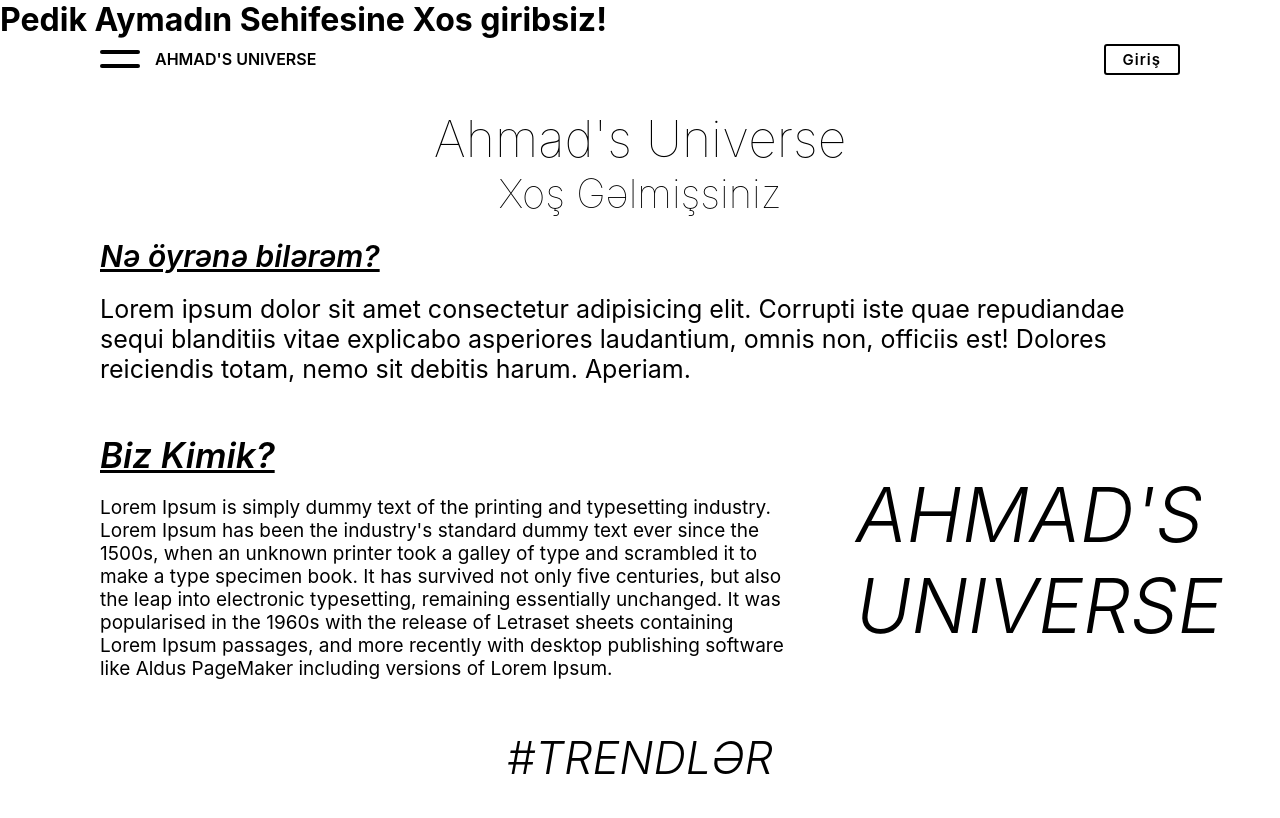
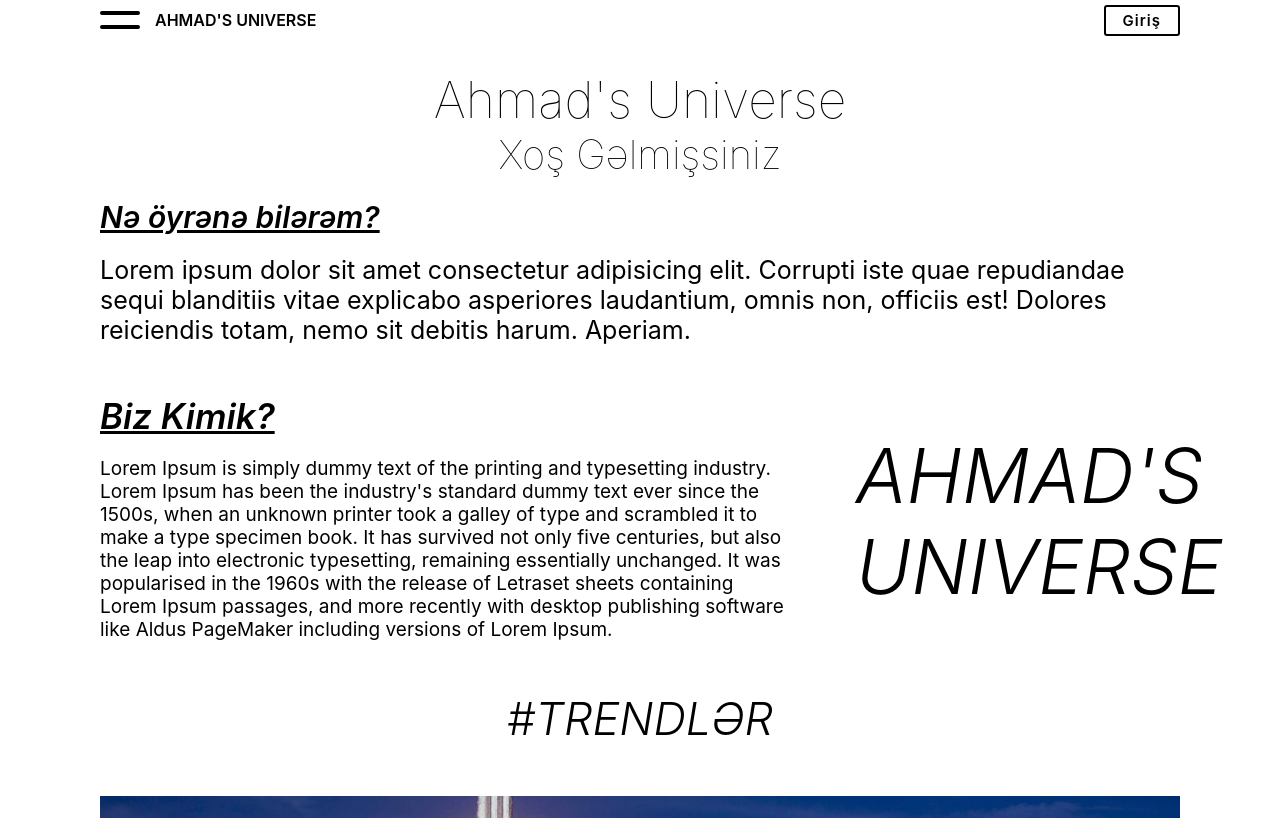
Before and after one commit to vsl-vl/Blog-Test-3, a plain HTML site: page index.html in a window 1280 px wide. Shown: the top 818 px of the page. Drawn offline with Linux system fonts and the light colour scheme.

Commit message:
Update index.html

```diff
--- a/index.html
+++ b/index.html
@@ -9,10 +9,6 @@
 </head>
 <body>
 
-
-  <h1>Pedik Aymadın Sehifesine Xos giribsiz!</h1>
-
-  <!----
 <div class="shadow"></div>
 
   <!-----------------------------------------CONTAINER---------------------------------------------->
@@ -151,6 +147,5 @@
 
   <script src="./index.js"></script>
 
-  -->
 </body>
 </html>
```
